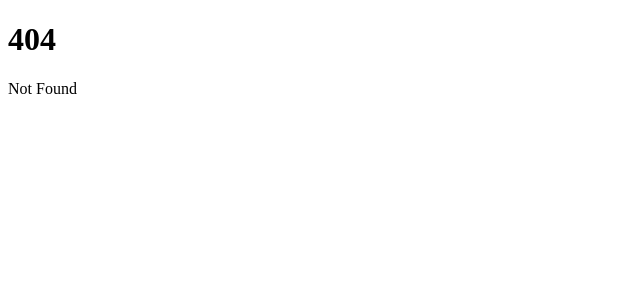
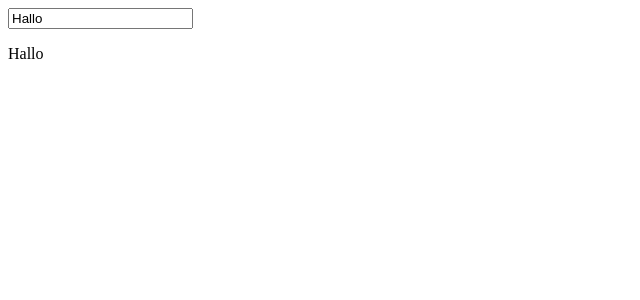
Before and after one commit to neto2000/wohnungssuche, a SvelteKit app: page /login in a window 1280 px wide. Before the commit this address had no page. Shown: the top 300 px of the page, without its empty margins (0-640 px from the left). Built offline with nearby package versions, Linux system fonts and the light colour scheme.

Commit message:
started login logic

```diff
--- /dev/null
+++ b/src/routes/login/+page.svelte
@@ -0,0 +1,14 @@
+
+<script>
+
+	let username = $state("Hallo")
+
+</script>
+
+
+<div>
+
+	<input type="text" bind:value={username} />
+
+	<p>{username}</p>
+</div>
```
Also changed, not shown: src/lib/server/db.js (added, +15 -0 lines), src/routes/+page.server.js (+2 -15 lines), src/routes/login/+server.js (added).
